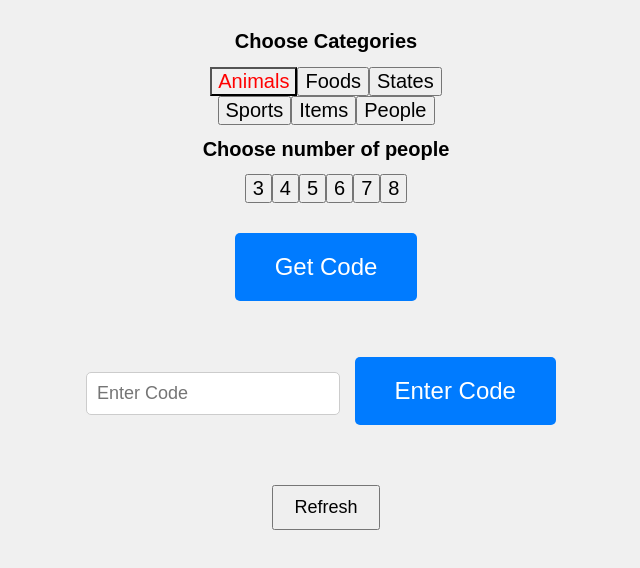
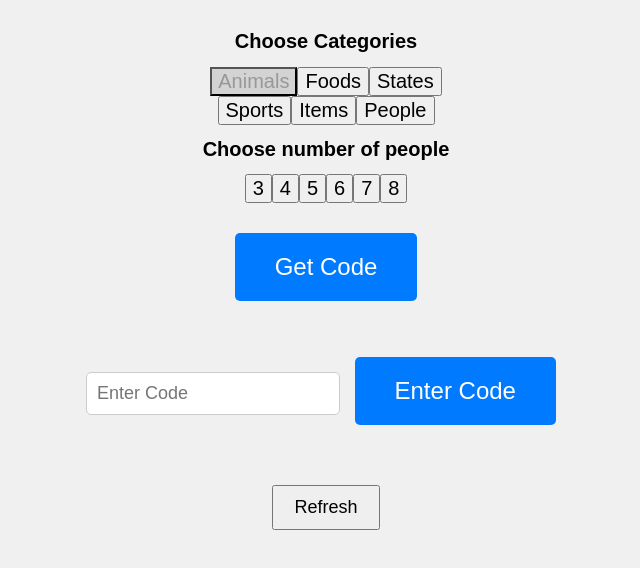
Before and after one commit to ethanb3/Guess-the-imposter, a plain HTML site: page index.html in a window 1280 px wide. Both pictures are taken after a click on the button "Animals". Shown: the part 190-758 px from the top of the page, without its empty margins (314-954 px from the left). Drawn offline with Linux system fonts and the light colour scheme.

Commit message:
Update index.html

```diff
--- a/index.html
+++ b/index.html
@@ -111,6 +111,7 @@
             margin: 5px; */
             font-size: 20px;
 
+
         }
     </style>
 
@@ -120,6 +121,8 @@
         /* padding: 22.5px 50px;
         margin: 5px; */
         font-size: 20px;
+
+
     }
 </style>
 
@@ -161,8 +164,8 @@
 
             // Change the background color of the clicked button to gray
                 var clickedButton = document.getElementById("button" + category6);
-                // clickedButton.style.backgroundColor = "lightgray";
-                clickedButton.style.color = "red";
+                clickedButton.style.backgroundColor = "lightgray";
+                // clickedButton.style.color = "red";
                 clickedButton.style.borderColor = "black"; // Change the border color to black
                 clickedButton.style.borderWidth = "2px";
                 // clickedButton.style.width = "10px"; // Set the width to your desired value
@@ -179,7 +182,7 @@
 
             // Change the background color of the clicked button to gray
                 var clickedButton = document.getElementById("people" + peopleNumber);
-                clickedButton.style.color = "red";
+                // clickedButton.style.color = "red";
                 clickedButton.style.borderColor = "black"; // Change the border color to black
                 clickedButton.style.borderWidth = "2px";
                 // clickedButton.style.backgroundColor = "blue";
```
